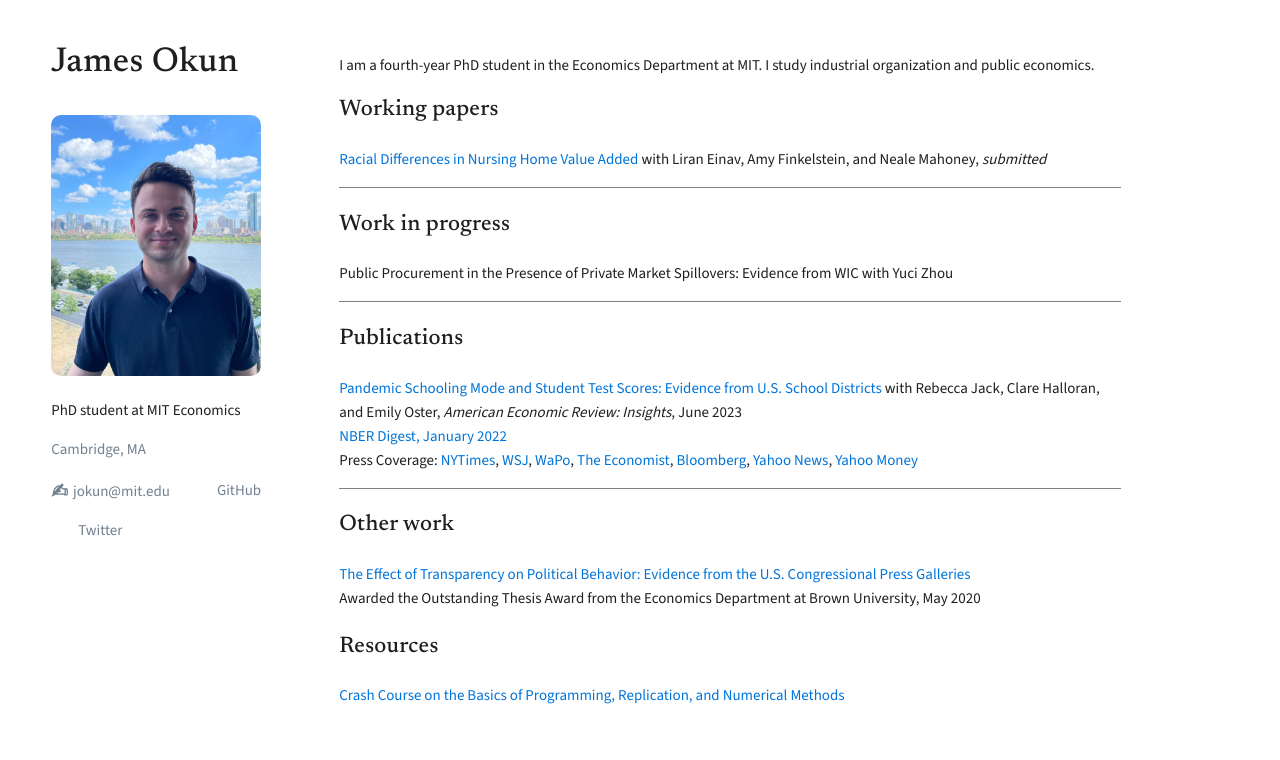
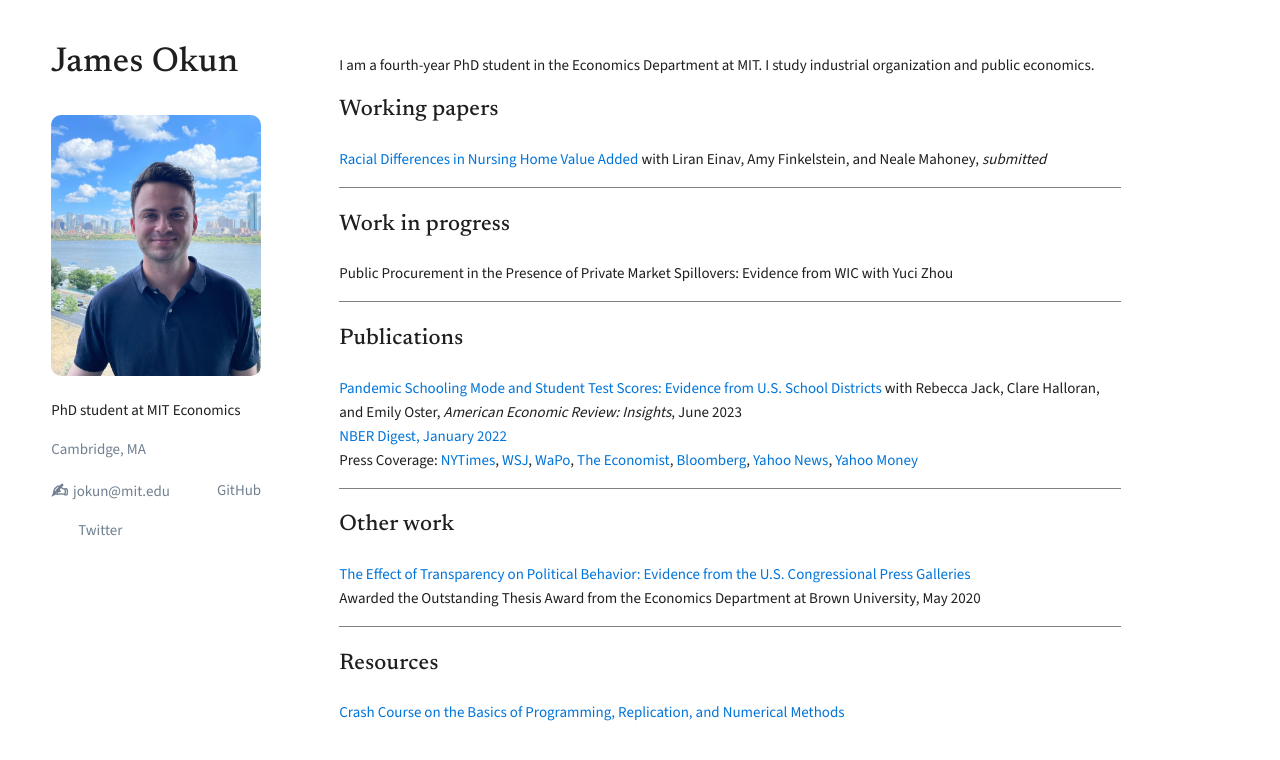
Before and after one commit to jamesokun/jamesokun.github.io, a Jekyll site: the page built from index.html, in a window 1280 px wide. Shown: the top 760 px of the page. Built offline with Jekyll 4.4.1, drawn with Linux system fonts in a browser that asks for light colours; the list of posts is cut into pages by our own code.

```diff
--- a/index.html
+++ b/index.html
@@ -35,6 +35,7 @@
   <a href="/files/pressgalleries.pdf">The Effect of Transparency on Political Behavior: Evidence from the U.S. Congressional Press Galleries</a><br>
   Awarded the Outstanding Thesis Award from the Economics Department at Brown University, May 2020
 </div>
+<hr style="border: 0; height: 1px; background-color: gray;">
 
 <h2 class="bottom-three">Resources</h2>
 <div style="margin-bottom: 1rem;">
```
